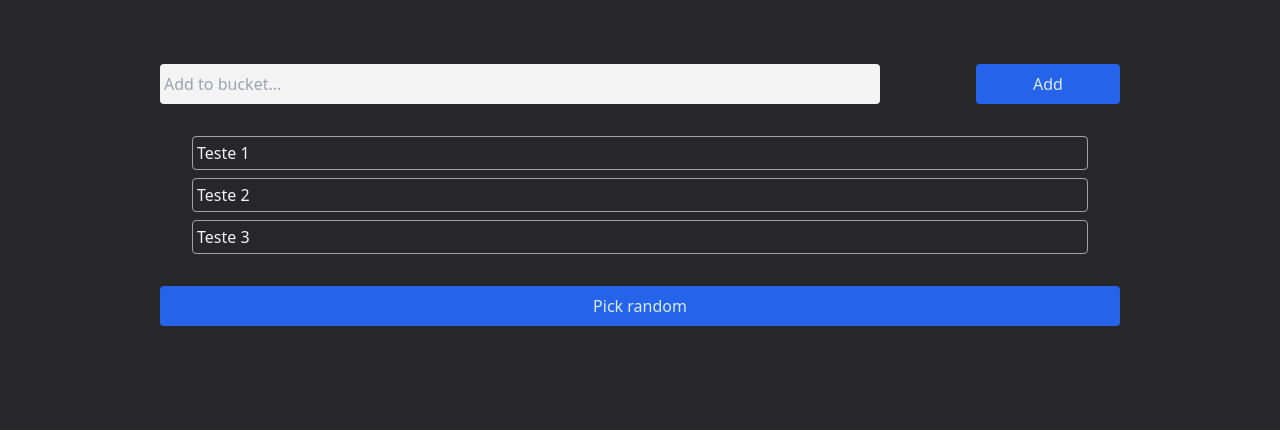
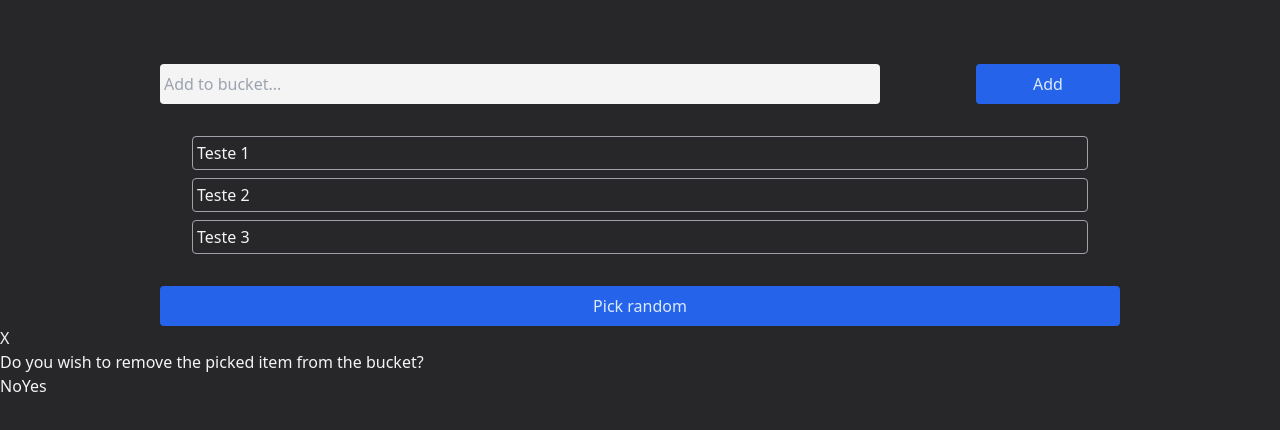
Before and after one commit to msoutto/random-picker, a React (Vite) app in the folder web/: page / in a window 1280 px wide. Both pictures are taken after a click on the button "Pick random". Shown: the top 430 px of the page. Built offline with nearby package versions, Linux system fonts and the light colour scheme.

Commit message:
Create Modal component and its logic

```diff
--- a/web/src/App.tsx
+++ b/web/src/App.tsx
@@ -1,11 +1,13 @@
 import { useState } from 'react';
 import { AddForm } from './components/AddForm';
 import { Bucket } from './components/Bucket'
+import { PickedModal } from './components/modals/PickedModal';
 import { PickRandomButton } from './components/PickRandomButton';
 
 export function App() {
   const [items, setItems] = useState(['Teste 1', 'Teste 2', 'Teste 3']);
-  const [pickedItem, setPickedItem] = useState<number>();
+  const [pickedItem, setPickedItem] = useState<number>(-1);
+  const [isModalOpen, setIsModalOpen] = useState(false);
 
   const addToBucket = (item: string) => {
     setItems([...items, item]);
@@ -15,7 +17,16 @@ export function App() {
     if (index >= 0) {
       setPickedItem(index);
       console.log(index, items[index]);
+      setIsModalOpen(true);
     }
+  }
+
+  const removePickedItem = () => {
+    let newItems = [...items];
+    newItems.splice(pickedItem, 1);
+    console.log(pickedItem, newItems);
+    setItems(newItems);
+    setIsModalOpen(false);
   }
 
   return (
@@ -24,6 +35,11 @@ export function App() {
         <AddForm addToBucket={addToBucket} />
         <Bucket items={items} />
         <PickRandomButton items={items} pickItem={pickItem} />
+        <PickedModal
+          isOpen={isModalOpen}
+          onClose={() => setIsModalOpen(false)}
+          removeItem={removePickedItem}
+          />
       </div>
     </div>
   );
--- /dev/null
+++ b/web/src/components/modals/PickedModal.tsx
@@ -0,0 +1,34 @@
+import ReactDOM from "react-dom";
+
+const modalRoot = document.getElementById('modal-root');
+
+interface PickedModalProps {
+    isOpen: boolean;
+    onClose: () => void;
+    removeItem: () => void;
+}
+
+// if the app had other kinds of modals,
+// it would need a separate Modal root component that would handle adding a specific modal (modal child) to DOM
+export function PickedModal({ isOpen, onClose, removeItem }: PickedModalProps) {
+    if (!modalRoot || !isOpen)
+        return null;
+
+    return ReactDOM.createPortal(
+        <div>
+            <button onClick={onClose}>X</button>
+            <div className="title">
+
+            </div>
+            <div className="body">
+                <p>
+                    Do you wish to remove the picked item from the bucket?
+                </p>
+            </div>
+            <div className="footer">
+                <button onClick={onClose}>No</button>
+                <button onClick={removeItem}>Yes</button>
+            </div>
+        </div>
+    , modalRoot);
+}
```
